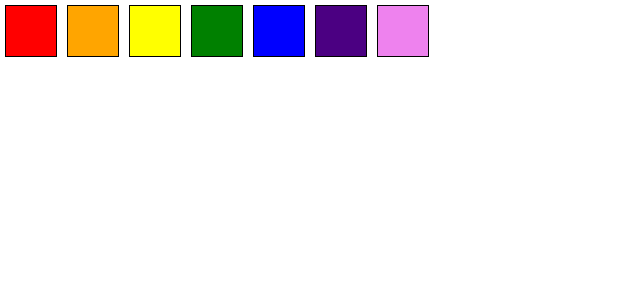
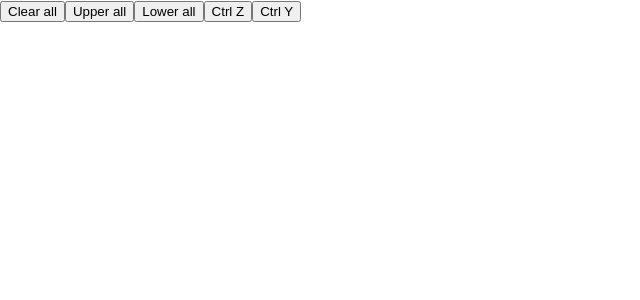
Before and after one commit to OdeyaSadoun/Fullstack_project4, a React (Create React App) app: page / in a window 1280 px wide. Shown: the top 300 px of the page, without its empty margins (0-640 px from the left). Built offline with nearby package versions, Linux system fonts and the light colour scheme.

Commit message:
add special setting component

```diff
--- /dev/null
+++ b/src/Components/specialSetting.jsx
@@ -0,0 +1,17 @@
+import React, { Component } from 'react';
+class SpecialSetting extends Component {
+    state = {  }
+    render() {
+        return (
+            <div>
+                <button>Clear all</button>
+                <button>Upper all</button>
+                <button>Lower all</button>
+                <button>Ctrl Z</button>
+                <button>Ctrl Y</button>
+            </div>
+        );
+    }
+}
+
+export default SpecialSetting;
--- a/src/index.js
+++ b/src/index.js
@@ -9,12 +9,13 @@ import Keyboard from './Components/keyboard';
 import Size from './Components/sizes';
 import TextArea from './Components/textArea';
 import ColorPalette from './Components/colorPalette';
+import SpecialSetting from './Components/specialSetting';
 
 
 const root = ReactDOM.createRoot(document.getElementById('root'));
 root.render(
   <React.StrictMode>
-    <ColorPalette/>
+    <SpecialSetting/>
   </React.StrictMode>
 );
 
```
Also changed, not shown: src/CSS/SpecialSetting.css (added).
